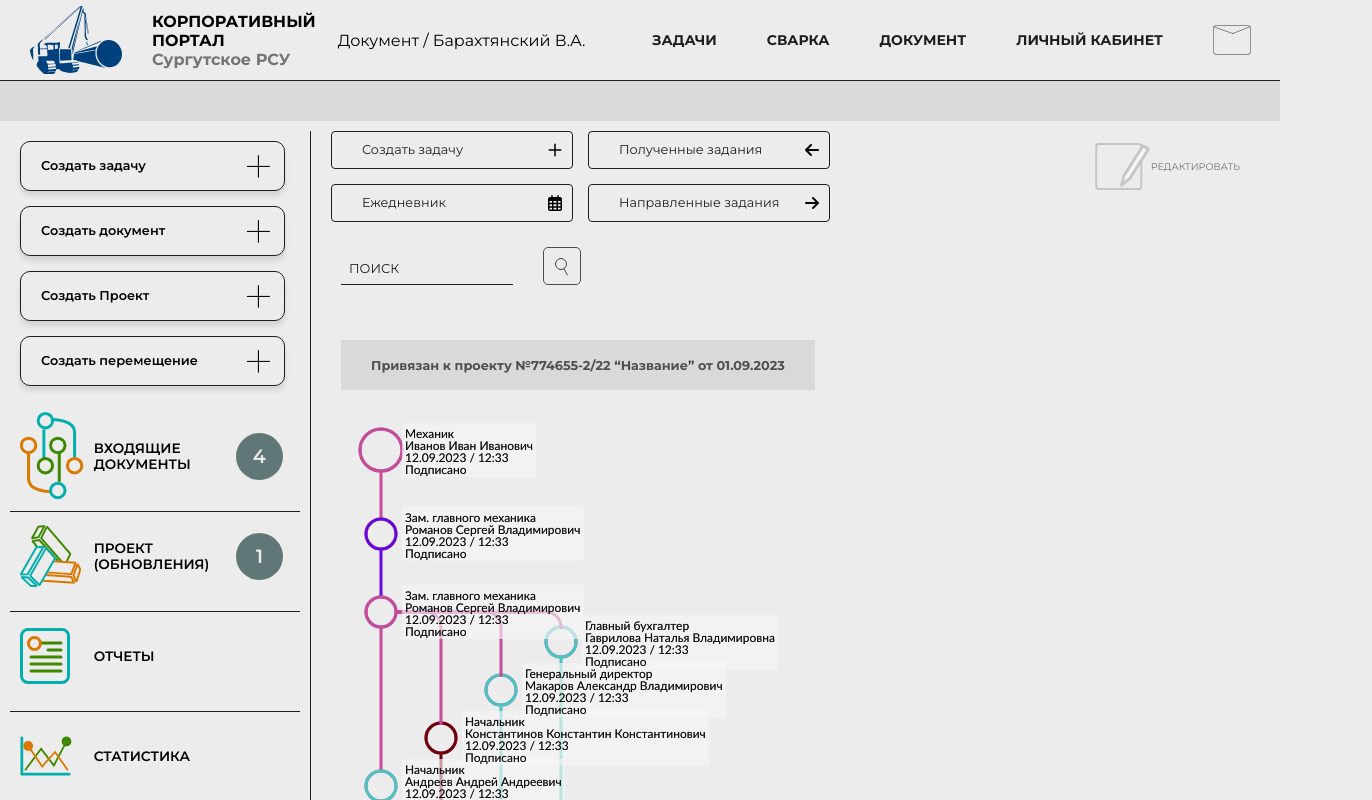
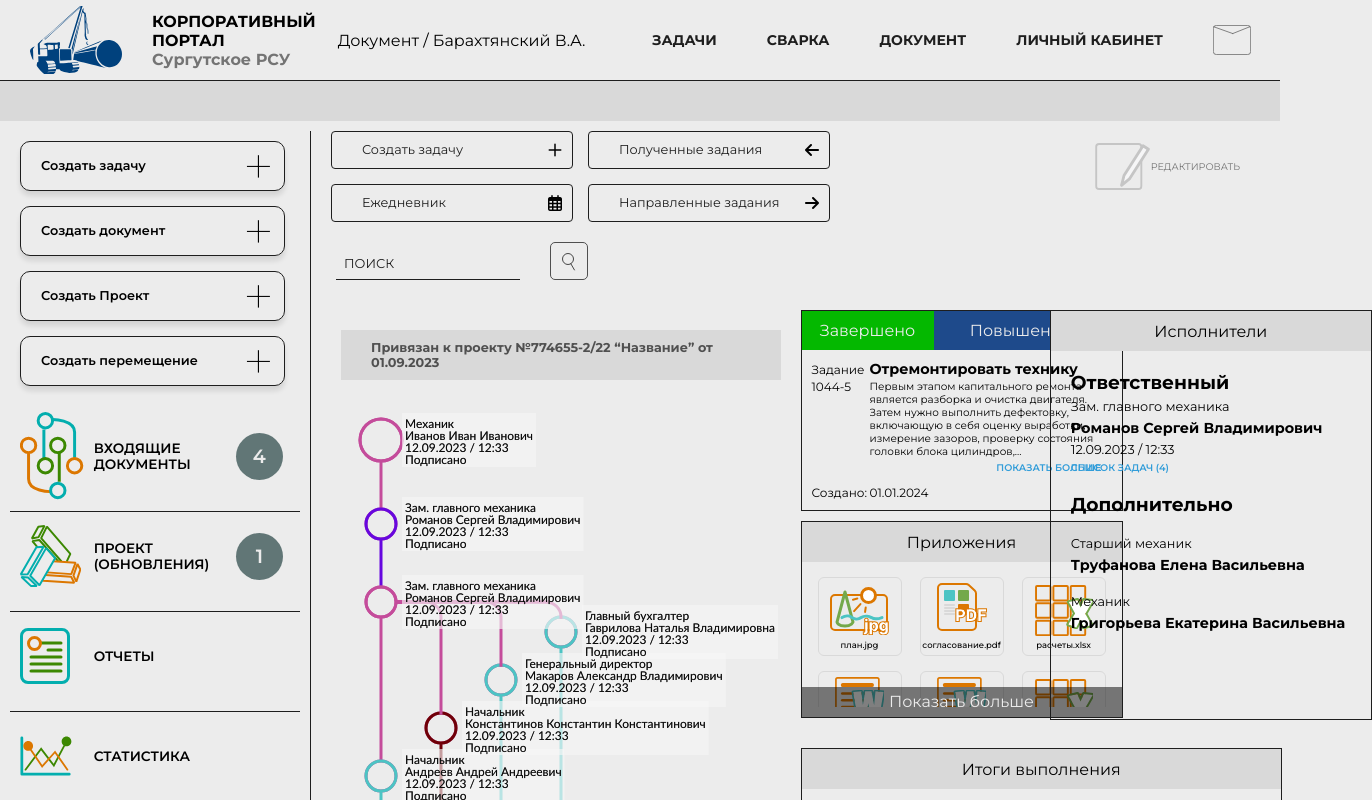
Before and after one commit to DreaMessiah/Portal, a React (Create React App) app in the folder client/: page /document in a window 1280 px wide. Shown: the top 800 px of the page, 1372 px wide, since content can reach past the window. Built offline with nearby package versions, Linux system fonts and the light colour scheme.

Commit message:
Update styles.scss

```diff
--- a/client/src/assets/styles/styles.scss
+++ b/client/src/assets/styles/styles.scss
@@ -218,7 +218,6 @@ html{
       display: flex;
       //justify-content: space-between;
       flex-wrap: wrap;
-
       .stroka{
         width: 100%;
         display: flex;
@@ -1190,9 +1189,9 @@ html{
 
 }
 #search{
-  width:20%;
-  min-width: 240px;
-  margin: 20px;
+  width:33%;
+  min-width: 250px;
+  margin: 15px;
   display: flex;
   max-height: 53px;
   flex-direction: row;
@@ -1271,8 +1270,8 @@ html{
   }
  }
 .wrap-buttons-obj{
-  max-width: 600px;
-  width: 80%;
+  max-width: 516px;
+  width: 100%;
   min-width: 30%;
   display: flex;
   flex-wrap: wrap;
@@ -1316,6 +1315,7 @@ html{
         flex-direction: row;
         justify-content: space-between;
         flex-wrap: wrap;
+        width: 100%;
       }
       .right-box{
         padding-right: 30px;
@@ -1324,14 +1324,14 @@ html{
     .next-box{
       display: flex;
       flex-direction: row;
-      justify-content: space-between;
+      justify-content: space-around;
       flex-wrap: wrap;
+      width: 100%;
       .left-box{
-
+        width: 50%;
       }
       .right-box{
-        width: 55%;
-        padding-right: 30px;
+        width: 50%;
         .top-box-inside{
           width: 100%;
           display: flex;
@@ -1352,6 +1352,7 @@ html{
   }
 }
 .performers-obj{
+  min-width: 320px;
   width: 100%;
   height: 100%;
   border: 1px solid $blackColor;
@@ -1427,6 +1428,7 @@ html{
 }
 .attach-obj{
   width: 100%;
+  min-width: 320px;
   border: 1px solid $blackColor;
   display: flex;
   flex-direction: column;
@@ -1509,6 +1511,7 @@ html{
 }
 .tasks-obj{
   max-width: 100%;
+  min-width: 320px;
   border: 1px solid $blackColor;
   .top-box{
     display: flex;
```
